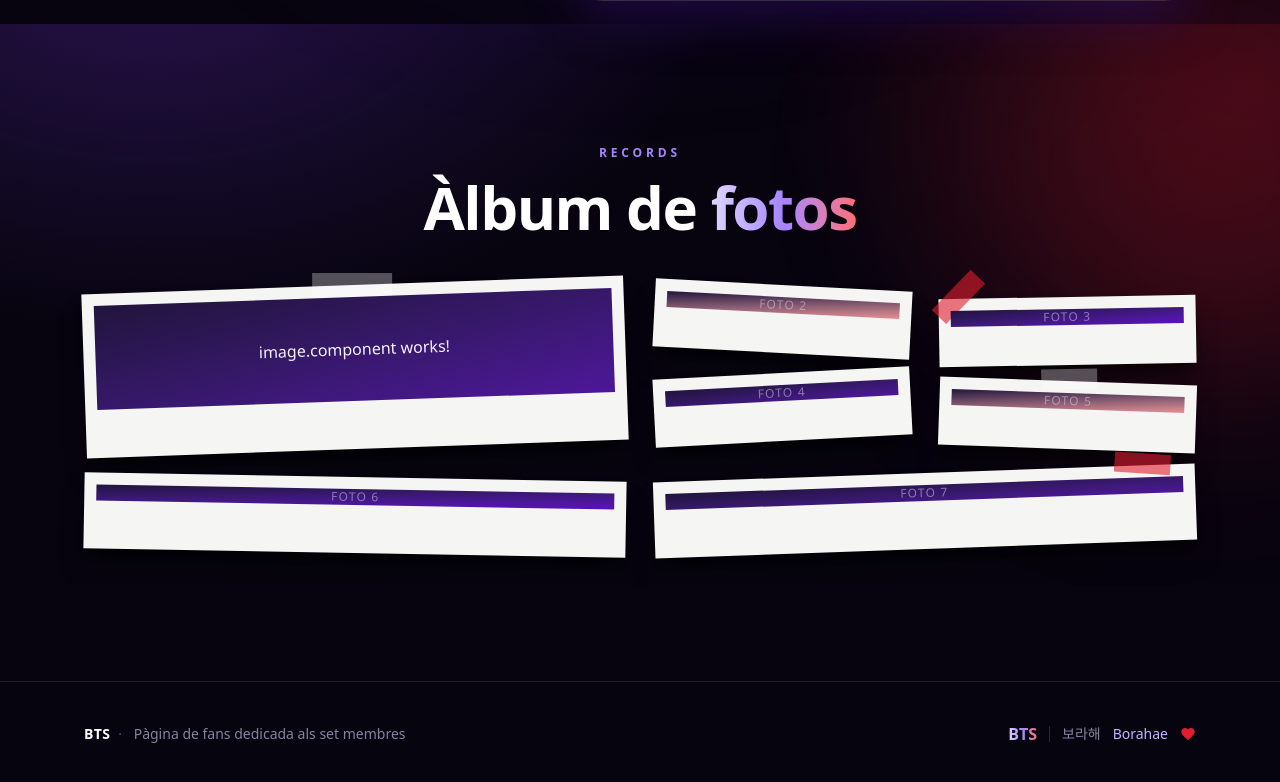
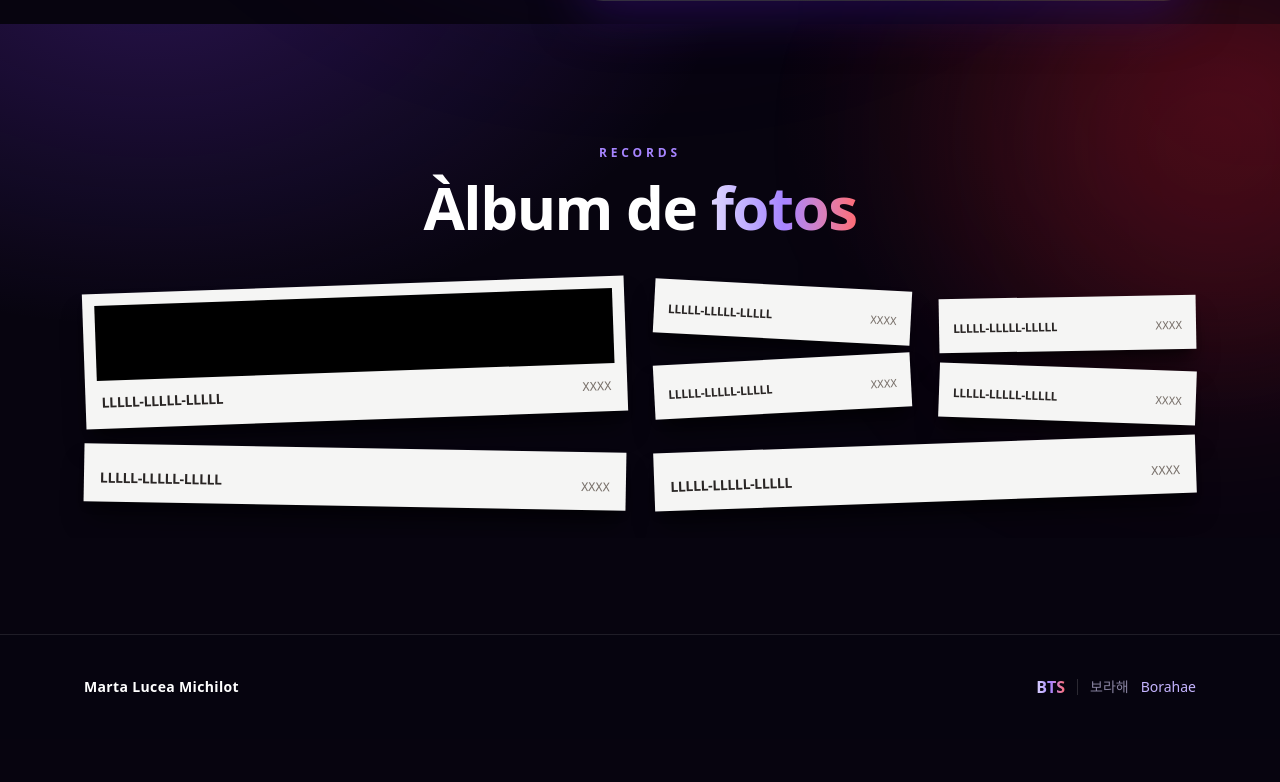
Before and after one commit to MartaLucea/P3_ex2, an Angular app: page / in a window 1280 px wide. Shown: the part 776-1558 px from the top of the page. After the commit the page ends 1515 px from the top, so only its background shows below. Built offline with nearby package versions, Linux system fonts and the light colour scheme.

Commit message:
feat: mejorar estructura y estilo de componentes de audio, pie de página y galería

```diff
--- a/src/app/audioPlayer/audio-player.component.html
+++ b/src/app/audioPlayer/audio-player.component.html
@@ -1,8 +1,6 @@
 @if (nom) {
-  @for (n of [nom]; track n) {
     <audio controls preload="none">
-      <source [src]="'/music/' + n + '.ogg'" type="audio/ogg" />
-      <source [src]="'/music/' + n + '.mp3'" type="audio/mpeg" />
+      <source [src]="'/music/' + nom + '.ogg'" type="audio/ogg" />
+      <source [src]="'/music/' + nom + '.mp3'" type="audio/mpeg" />
     </audio>
-  }
 }
--- a/src/app/footer/footer.component.html
+++ b/src/app/footer/footer.component.html
@@ -1,9 +1,7 @@
 <footer class="mt-24 border-t border-white/10 bg-night-950/80">
   <div class="mx-auto flex max-w-6xl flex-col items-center justify-between gap-4 px-5 py-10 text-center text-sm text-violet-200/60 sm:flex-row sm:text-left">
     <p>
-      <span class="font-display font-bold tracking-wide text-white">BTS</span>
-      <span class="mx-2 text-violet-400/50" aria-hidden="true">·</span>
-      Pàgina de fans dedicada als set membres
+      <span class="font-display font-bold tracking-wide text-white">Marta Lucea Michilot</span>
     </p>
 
     <p class="flex items-center gap-3">
@@ -11,9 +9,6 @@
       <span class="h-4 w-px bg-white/15" aria-hidden="true"></span>
       <span lang="ko">보라해</span>
       <span class="text-violet-300">Borahae</span>
-      <svg viewBox="0 0 24 24" class="size-4 fill-album" aria-hidden="true">
-        <path d="M12 21.35l-1.45-1.32C5.4 15.36 2 12.28 2 8.5 2 5.42 4.42 3 7.5 3c1.74 0 3.41.81 4.5 2.09C13.09 3.81 14.76 3 16.5 3 19.58 3 22 5.42 22 8.5c0 3.78-3.4 6.86-8.55 11.54L12 21.35z" />
-      </svg>
     </p>
   </div>
 </footer>
--- a/src/app/gallery/gallery.component.html
+++ b/src/app/gallery/gallery.component.html
@@ -8,53 +8,75 @@
 
   <div class="grid auto-rows-44 grid-cols-2 gap-5 sm:auto-rows-56 sm:gap-7 md:auto-rows-64 md:grid-cols-4">
 
-      <div class="relative col-span-2 row-span-2 flex -rotate-2 flex-col bg-stone-100 p-2 pb-9 shadow-xl shadow-black/50 transition-shadow hover:z-10 hover:shadow-2xl sm:p-3 sm:pb-12">
-        <span aria-hidden="true" class="absolute -top-3 left-1/2 h-6 w-20 -translate-x-1/2 rotate-2 bg-white/30"></span>
-        <div class="relative grid flex-1 place-items-center bg-linear-to-br from-night-700 to-violet-900">
-          <app-image/>
+    <figure class="relative col-span-2 row-span-2 flex -rotate-2 flex-col bg-stone-100 p-2 shadow-xl shadow-black/50 transition-shadow hover:z-10 hover:shadow-2xl sm:p-3">
+      <div class="relative min-h-0 flex-1 overflow-hidden bg-black">
+        <!-- <img src="..." alt="..." class="size-full object-cover"> -->
       </div>
+      <figcaption class="flex items-baseline justify-between gap-2 pt-2.5 pb-1 px-1 text-stone-800 sm:pt-3">
+        <span class="truncate text-xs font-semibold tracking-tight sm:text-sm">LLLLL-LLLLL-LLLLL</span>
+        <span class="shrink-0 font-mono text-[11px] font-medium text-stone-500 sm:text-xs">XXXX</span>
+      </figcaption>
+    </figure>
+
+    <figure class="relative flex rotate-3 flex-col bg-stone-100 p-2 shadow-xl shadow-black/50 transition-shadow hover:z-10 hover:shadow-2xl sm:p-3">
+      <div class="relative min-h-0 flex-1 overflow-hidden bg-black">
+        <!-- FOTO -->
       </div>
+      <figcaption class="flex items-baseline justify-between gap-2 pt-2 pb-0.5 px-0.5 text-stone-800 sm:pt-2.5">
+        <span class="truncate text-[11px] font-semibold tracking-tight sm:text-xs">LLLLL-LLLLL-LLLLL</span>
+        <span class="shrink-0 font-mono text-[10px] font-medium text-stone-500 sm:text-[11px]">XXXX</span>
+      </figcaption>
+    </figure>
 
-      <div class="relative flex rotate-3 flex-col bg-stone-100 p-2 pb-8 shadow-xl shadow-black/50 transition-shadow hover:z-10 hover:shadow-2xl sm:p-3 sm:pb-10">
-        <div class="relative grid flex-1 place-items-center bg-linear-to-br from-night-700 to-album/50"> <!-- FOTO -->
-          <span class="text-xs tracking-widest text-violet-200/50 uppercase">Foto 2</span>
+    <figure class="relative flex -rotate-1 flex-col bg-stone-100 p-2 shadow-xl shadow-black/50 transition-shadow hover:z-10 hover:shadow-2xl sm:p-3 md:translate-y-3">
+      <div class="relative min-h-0 flex-1 overflow-hidden bg-black">
+        <!-- FOTO -->
       </div>
+      <figcaption class="flex items-baseline justify-between gap-2 pt-2 pb-0.5 px-0.5 text-stone-800 sm:pt-2.5">
+        <span class="truncate text-[11px] font-semibold tracking-tight sm:text-xs">LLLLL-LLLLL-LLLLL</span>
+        <span class="shrink-0 font-mono text-[10px] font-medium text-stone-500 sm:text-[11px]">XXXX</span>
+      </figcaption>
+    </figure>
+
+    <figure class="relative flex -rotate-3 flex-col bg-stone-100 p-2 shadow-xl shadow-black/50 transition-shadow hover:z-10 hover:shadow-2xl sm:p-3 md:-translate-y-2">
+      <div class="relative min-h-0 flex-1 overflow-hidden bg-black">
+        <!-- FOTO -->
       </div>
+      <figcaption class="flex items-baseline justify-between gap-2 pt-2 pb-0.5 px-0.5 text-stone-800 sm:pt-2.5">
+        <span class="truncate text-[11px] font-semibold tracking-tight sm:text-xs">LLLLL-LLLLL-LLLLL</span>
+        <span class="shrink-0 font-mono text-[10px] font-medium text-stone-500 sm:text-[11px]">XXXX</span>
+      </figcaption>
+    </figure>
 
-      <div class="relative flex -rotate-1 flex-col bg-stone-100 p-2 pb-8 shadow-xl shadow-black/50 transition-shadow hover:z-10 hover:shadow-2xl sm:p-3 sm:pb-10 md:translate-y-3">
-        <span aria-hidden="true" class="absolute -top-3 -left-2 h-5 w-14 -rotate-45 bg-album/60"></span>
-        <div class="relative grid flex-1 place-items-center bg-linear-to-br from-night-700 to-violet-800"> <!-- FOTO -->
-          <span class="text-xs tracking-widest text-violet-200/50 uppercase">Foto 3</span>
+    <figure class="relative flex rotate-2 flex-col bg-stone-100 p-2 shadow-xl shadow-black/50 transition-shadow hover:z-10 hover:shadow-2xl sm:p-3">
+      <div class="relative min-h-0 flex-1 overflow-hidden bg-black">
+        <!-- FOTO -->
       </div>
+      <figcaption class="flex items-baseline justify-between gap-2 pt-2 pb-0.5 px-0.5 text-stone-800 sm:pt-2.5">
+        <span class="truncate text-[11px] font-semibold tracking-tight sm:text-xs">LLLLL-LLLLL-LLLLL</span>
+        <span class="shrink-0 font-mono text-[10px] font-medium text-stone-500 sm:text-[11px]">XXXX</span>
+      </figcaption>
+    </figure>
+
+    <figure class="relative flex rotate-1 flex-col bg-stone-100 p-2 shadow-xl shadow-black/50 transition-shadow hover:z-10 hover:shadow-2xl sm:p-3 md:col-span-2">
+      <div class="relative min-h-0 flex-1 overflow-hidden bg-black">
+        <!-- FOTO -->
       </div>
+      <figcaption class="flex items-baseline justify-between gap-2 pt-2 pb-0.5 px-1 text-stone-800 sm:pt-3">
+        <span class="truncate text-xs font-semibold tracking-tight sm:text-sm">LLLLL-LLLLL-LLLLL</span>
+        <span class="shrink-0 font-mono text-[11px] font-medium text-stone-500 sm:text-xs">XXXX</span>
+      </figcaption>
+    </figure>
 
-      <div class="relative flex -rotate-3 flex-col bg-stone-100 p-2 pb-8 shadow-xl shadow-black/50 transition-shadow hover:z-10 hover:shadow-2xl sm:p-3 sm:pb-10 md:-translate-y-2">
-        <div class="relative grid flex-1 place-items-center bg-linear-to-br from-night-700 to-violet-900"> <!-- FOTO -->
-          <span class="text-xs tracking-widest text-violet-200/50 uppercase">Foto 4</span>
+    <figure class="relative flex -rotate-2 flex-col bg-stone-100 p-2 shadow-xl shadow-black/50 transition-shadow hover:z-10 hover:shadow-2xl sm:p-3 md:col-span-2 md:-translate-y-1">
+      <div class="relative min-h-0 flex-1 overflow-hidden bg-black">
+        <!-- FOTO -->
       </div>
-      </div>
-
-      <div class="relative flex rotate-2 flex-col bg-stone-100 p-2 pb-8 shadow-xl shadow-black/50 transition-shadow hover:z-10 hover:shadow-2xl sm:p-3 sm:pb-10">
-        <span aria-hidden="true" class="absolute -top-3 left-1/2 h-5 w-14 -translate-x-1/2 -rotate-3 bg-white/30"></span>
-        <div class="relative grid flex-1 place-items-center bg-linear-to-br from-night-700 to-album/50"> <!-- FOTO -->
-          <span class="text-xs tracking-widest text-violet-200/50 uppercase">Foto 5</span>
-        </div>
-      </div>
-
-      <!-- 6 · apaïsada en pantalles mitjanes i grans -->
-      <div class="relative flex rotate-1 flex-col bg-stone-100 p-2 pb-8 shadow-xl shadow-black/50 transition-shadow hover:z-10 hover:shadow-2xl sm:p-3 sm:pb-10 md:col-span-2 md:pb-12">
-        <div class="relative grid flex-1 place-items-center bg-linear-to-br from-night-700 to-violet-800"> <!-- FOTO -->
-          <span class="text-xs tracking-widest text-violet-200/50 uppercase">Foto 6</span>
-        </div>
-      </div>
-
-      <!-- 7 · apaïsada en pantalles mitjanes i grans -->
-      <div class="relative flex -rotate-2 flex-col bg-stone-100 p-2 pb-8 shadow-xl shadow-black/50 transition-shadow hover:z-10 hover:shadow-2xl sm:p-3 sm:pb-10 md:col-span-2 md:-translate-y-1 md:pb-12">
-        <span aria-hidden="true" class="absolute -top-3 right-6 h-5 w-14 rotate-6 bg-album/60"></span>
-        <div class="relative grid flex-1 place-items-center bg-linear-to-br from-night-700 to-violet-900"> <!-- FOTO -->
-          <span class="text-xs tracking-widest text-violet-200/50 uppercase">Foto 7</span>
-        </div>
-      </div>
+      <figcaption class="flex items-baseline justify-between gap-2 pt-2 pb-0.5 px-1 text-stone-800 sm:pt-3">
+        <span class="truncate text-xs font-semibold tracking-tight sm:text-sm">LLLLL-LLLLL-LLLLL</span>
+        <span class="shrink-0 font-mono text-[11px] font-medium text-stone-500 sm:text-xs">XXXX</span>
+      </figcaption>
+    </figure>
 
   </div>
 </section>
--- a/src/app/header/header.component.html
+++ b/src/app/header/header.component.html
@@ -2,11 +2,6 @@
   <div class="mx-auto flex max-w-6xl items-center justify-between gap-3 px-4 py-3.5 sm:px-5">
 
     <a routerLink="/" class="flex items-center gap-3" aria-label="BTS - Inici">
-      <span class="grid size-9 place-items-center rounded-xl bg-linear-to-br from-violet-500 to-album shadow-lg shadow-violet-500/40">
-        <svg viewBox="0 0 24 24" class="size-5 fill-white" aria-hidden="true">
-          <path d="M12 21.35l-1.45-1.32C5.4 15.36 2 12.28 2 8.5 2 5.42 4.42 3 7.5 3c1.74 0 3.41.81 4.5 2.09C13.09 3.81 14.76 3 16.5 3 19.58 3 22 5.42 22 8.5c0 3.78-3.4 6.86-8.55 11.54L12 21.35z" />
-        </svg>
-      </span>
       <span class="font-display text-xl font-extrabold tracking-[0.28em] text-white">BTS</span>
     </a>
 
```
Also changed, not shown: src/app/integrans/info-integrant/info-integrant.component.html (+35 -31 lines). Lines whose indentation alone changed are shown as unchanged.
